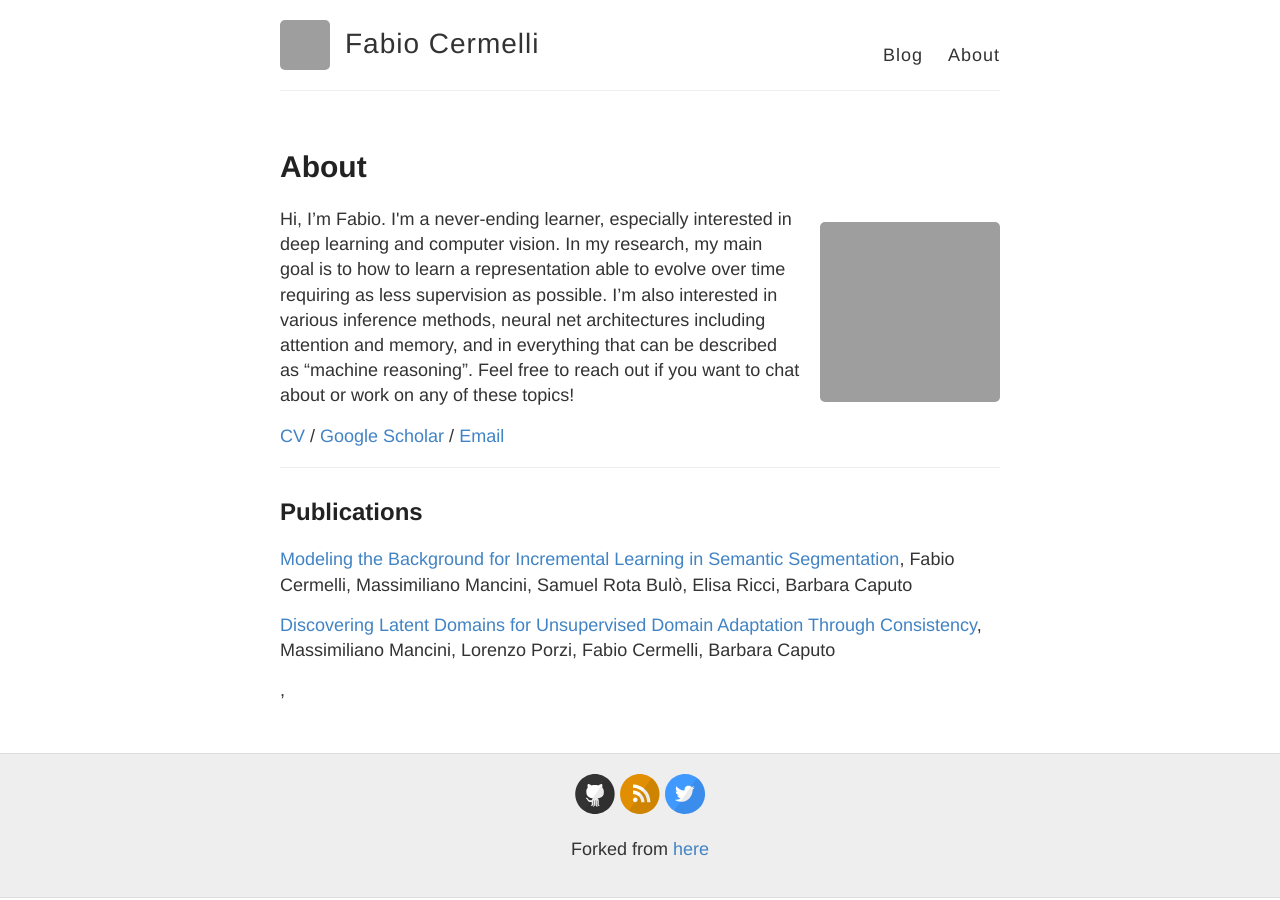
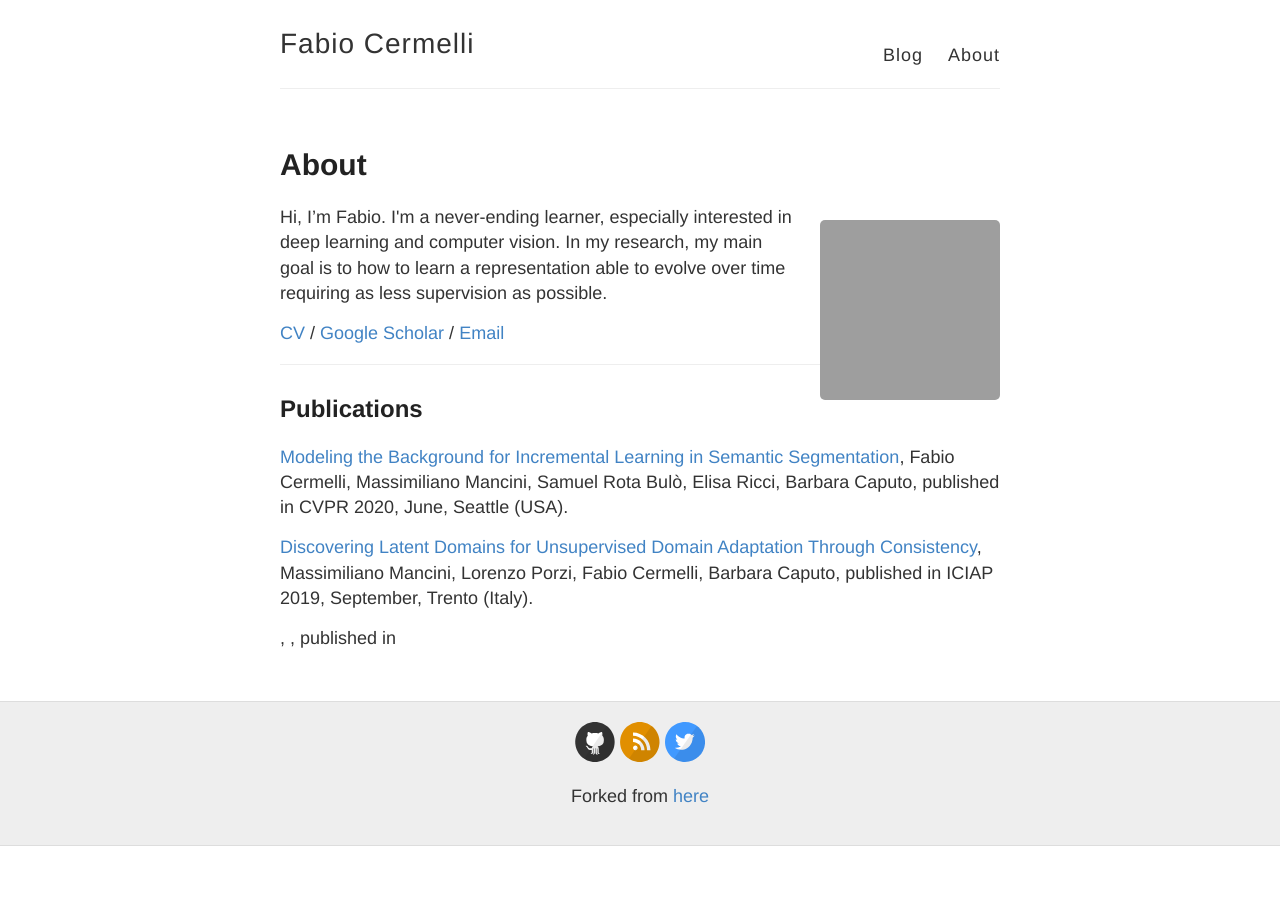
Before and after one commit to fcdl94/fcdl94.github.io, a Jekyll site: the page built from about.html, in a window 1280 px wide. Built offline with Jekyll 4.4.1, drawn with Linux system fonts in a browser that asks for light colours; grey boxes are pictures that could not be loaded.

Commit message:
Commit Fix

```diff
--- a/_layouts/default.html
+++ b/_layouts/default.html
@@ -19,7 +19,7 @@
     <div class="wrapper-masthead">
       <div class="container">
         <header class="masthead clearfix">
-          <a href="{{ site.baseurl }}/" class="site-avatar"><img src="{{ site.avatar }}" /></a>
+          <!--  <a href="{{ site.baseurl }}/" class="site-avatar"><img src="{{ site.avatar }}" /></a>  -->
 
           <div class="site-info">
             <h1 class="site-name"><a href="{{ site.baseurl }}/">{{ site.name }}</a></h1>
--- a/about.html
+++ b/about.html
@@ -11,9 +11,7 @@ permalink: /about/
   I'm a never-ending learner, especially interested in deep learning and computer vision.
   In my research, my main goal is to how to learn a representation able to evolve over time requiring as less supervision as possible.
 
-  I’m also interested in various inference methods, neural net architectures including attention and memory, and in everything that
-  can be described as “machine reasoning”.
-  Feel free to reach out if you want to chat about or work on any of these topics!</p>
+  </p>
 
 
   <p><a href="/resources/cv.pdf">CV</a> /
@@ -29,8 +27,7 @@ permalink: /about/
   {% for paper in site.papers %}
     <article class="paper">
 
-      <p><a href="{{ post.url }}">{{ paper.title }}</a>, {{paper.authors}}</p>
-
+      <p><a href="{{ post.url }}">{{ paper.title }}</a>, {{ paper.authors }}, published in {{ paper.conference }}</p>
 
     </article>
   {% endfor %}
```
